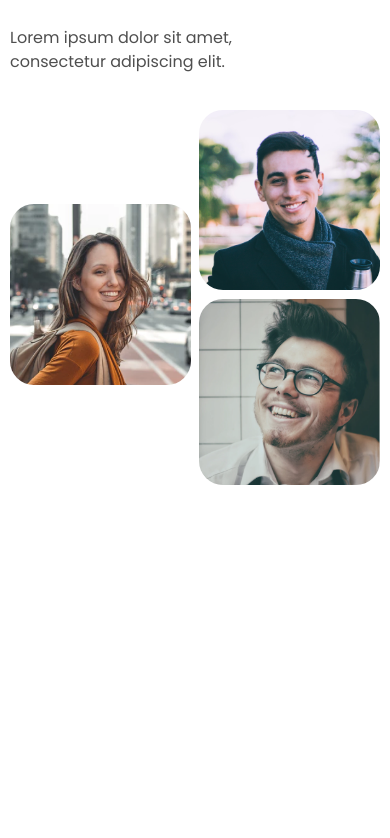
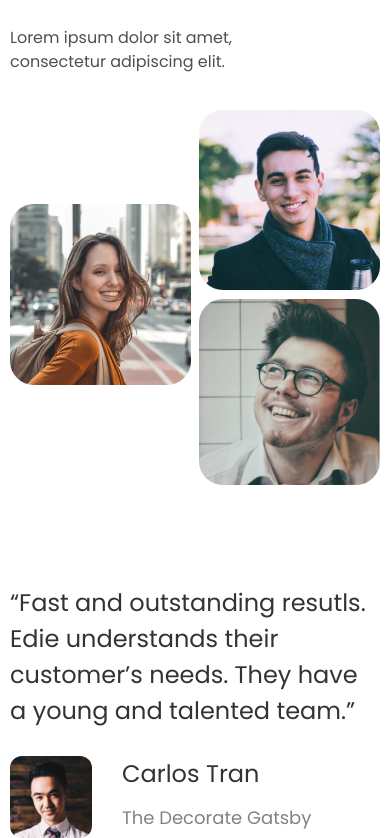
Before and after one commit to kabirtawhid/eddie-homepage, a React (Vite) app: page / in a window 390 px wide. Shown: the part 4821-5659 px from the top of the page. Before the commit the page ends 5306 px from the top, so only its background shows below. Built offline with nearby package versions, Linux system fonts and the light colour scheme.

Commit message:
Completed Testmonial section for mobile 375 pixel screen

```diff
--- a/public/data.json
+++ b/public/data.json
@@ -48,6 +48,14 @@
     }
   ],
   "team": {
-    "photo" : ["person3.png", "person1.png", "person2.png"]
-  }
+    "photo": ["person3.png", "person1.png", "person2.png"]
+  },
+  "testmonial": [
+    {
+      "description": "“Fast and outstanding resutls. Edie understands their customer’s needs. They have a young and talented team.”",
+      "photo": "person4.png",
+      "author": "Carlos Tran",
+      "institution": "The Decorate Gatsby"
+    }
+  ]
 }
--- a/src/App.tsx
+++ b/src/App.tsx
@@ -4,6 +4,7 @@ import Hero from "./Hero";
 import Services from "./Services";
 import Projects from "./Projects";
 import Team from "./Team";
+import Testmonial from "./Testmonial";
 
 function App() {
   const [data, setData] = useState(null);
@@ -27,6 +28,7 @@ function App() {
       <Services data={data?.services} />
       <Projects data={data?.projects} />
       <Team data={data?.team} />
+      <Testmonial data={data?.testmonial} />
     </>
   );
 }
--- a/src/Team.tsx
+++ b/src/Team.tsx
@@ -1,7 +1,10 @@
 function Team({ data }) {
   const photo = data ? data.photo : Array(3).fill("");
   return (
-    <div id="team" className="mt-[100px] m-m-1 flex flex-col gap-9">
+    <div
+      id="team"
+      className="mt-[100px] m-m-1 2xl:m-d-2 flex flex-col 2xl:flex-row 2xl:justify-between 2xl:items-center gap-9"
+    >
       <div>
         <h4 className="text-red-1 text-lg font-medium font-poppins">
           Meet the team
--- /dev/null
+++ b/src/Testmonial.tsx
@@ -0,0 +1,30 @@
+function Testmonial({ data }) {
+  return (
+    <div className="mt-[100px] m-m-1" id="testmonial">
+      {data?.map((x) => (
+        <div key={x.author}>
+          <p className="text-gray-1 font-poppins text-2xl leading-9  font-medium">
+            {x.description}
+          </p>
+          <div className="flex gap-[30px] mt-[27px]">
+            <img
+              className="w-[82px] h-[82px] rounded-[12px]"
+              src={`/src/assets/${x.photo}`}
+              alt="Author's Picture"
+            />
+            <div>
+              <h4 className="text-gray-1 text-2xl leading-9 font-medium font-poppins">
+                {x.author}
+              </h4>
+              <h6 className="mt-[12px] text-gray-3 text-lg font-medium font-poppins">
+                {x.institution}
+              </h6>
+            </div>
+          </div>
+        </div>
+      ))}
+    </div>
+  );
+}
+
+export default Testmonial;
```
